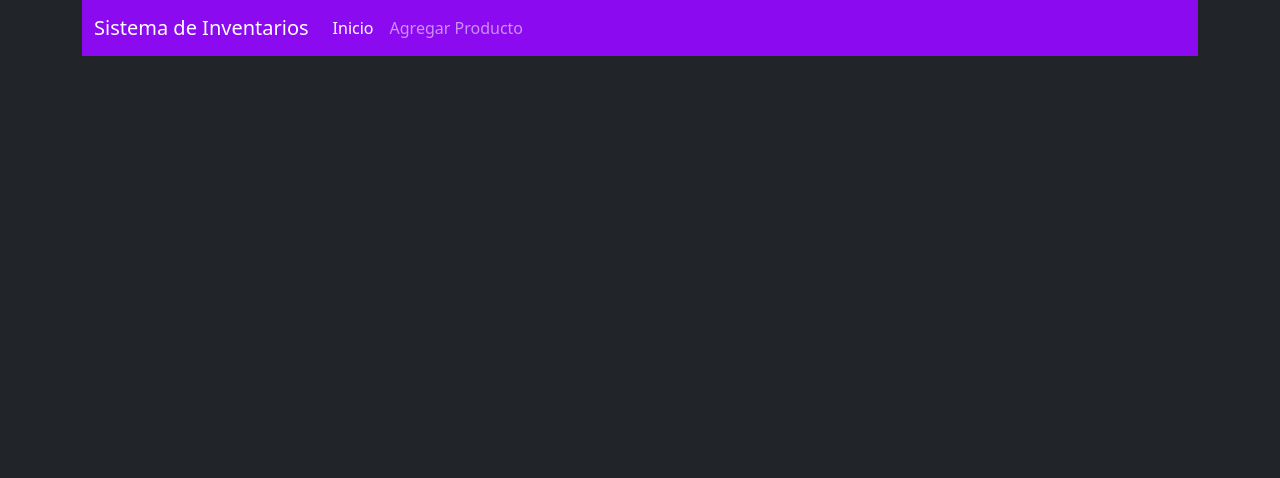
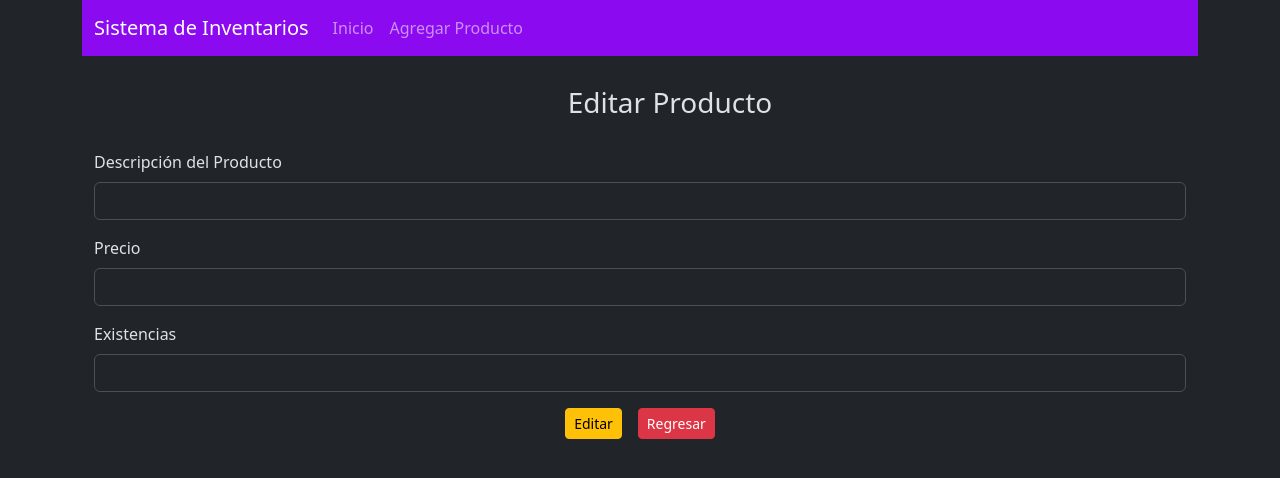
Before and after one commit to carlosninacio/practica_fullstack, an Angular app in the folder frontend/inventario-app/: page /editar-producto/1 in a window 1280 px wide. Before the commit this address led to /. Shown: the top 478 px of the page. Built offline with nearby package versions, Linux system fonts and the light colour scheme; no server answers.

Commit message:
Componente editar producto y metodo put para editar en back

```diff
--- a/frontend/inventario-app/src/app/app.routes.ts
+++ b/frontend/inventario-app/src/app/app.routes.ts
@@ -1,10 +1,12 @@
 import { Routes } from '@angular/router';
 import { ProductoLista } from './producto-lista/producto-lista';
 import { AgregarProducto } from './agregar-producto/agregar-producto';
+import { EditarProducto } from './editar-producto/editar-producto';
 
 //http://localhost:4200/productos
 export const routes: Routes = [
     {path: 'productos', component: ProductoLista},
     {path: '', redirectTo: 'productos', pathMatch: 'full'},
     {path: 'agregar-producto', component: AgregarProducto},
+    {path: 'editar-producto/:id', component: EditarProducto}
 ];
--- /dev/null
+++ b/frontend/inventario-app/src/app/editar-producto/editar-producto.html
@@ -0,0 +1,26 @@
+<div class="container">
+    <div class="container text-center" style="margin: 30px;">
+        <h3>Editar Producto</h3>
+    </div>
+    <form (ngSubmit)="onSubmit()">
+  <div class="mb-3">
+    <label for="descripcion" class="form-label">Descripción del Producto</label>
+    <input type="text" class="form-control" id="descripcion" name="descripcion"
+    [(ngModel)]="producto.descripcion">
+  </div>
+  <div class="mb-3">
+    <label for="precio" class="form-label">Precio</label>
+    <input type="number" class="form-control" id="precio" name="precio"
+    [(ngModel)]="producto.precio">
+  </div>
+    <div class="mb-3">
+    <label for="existencias" class="form-label">Existencias</label>
+    <input type="text" class="form-control" id="existencias" name="existencias"
+    [(ngModel)]="producto.existencias">
+  </div>
+  <div class="text-center">
+      <button type="submit" class="btn btn-warning btn-sm me-3">Editar</button>
+      <a href="/" class="btn btn-danger btn-sm">Regresar</a>
+  </div>
+</form>
+</div>
--- /dev/null
+++ b/frontend/inventario-app/src/app/editar-producto/editar-producto.ts
@@ -0,0 +1,31 @@
+import { Component, inject } from '@angular/core';
+import { Producto } from '../producto';
+import { ProductoService } from '../producto.service';
+import { ActivatedRoute } from '@angular/router';
+import { FormsModule } from '@angular/forms';
+
+@Component({
+  selector: 'app-editar-producto',
+  imports: [FormsModule],
+  templateUrl: './editar-producto.html'
+})
+export class EditarProducto {
+  producto : Producto = new Producto();
+  id !: number;
+
+  private productoServicio = inject(ProductoService);
+  private ruta = inject(ActivatedRoute);
+
+  ngOnInit() {
+    this.id = this.ruta.snapshot.params['id'];
+    this.productoServicio.obtenerProductoPorId(this.id).subscribe({
+      next: (datos) => this.producto = datos,
+      error: (errores: any) => console.log(errores)
+    });
+  }
+
+  onSubmit() {
+    // editar producto
+  }
+
+}
--- a/frontend/inventario-app/src/app/producto-lista/producto-lista.html
+++ b/frontend/inventario-app/src/app/producto-lista/producto-lista.html
@@ -10,6 +10,7 @@
         <th scope="col">Descripción del Producto</th>
         <th scope="col">Precio</th>
         <th scope="col">Existencias</th>
+        <th scope="col" class="text-center">Acciones</th>
       </tr>
     </thead>
     <tbody>
@@ -19,6 +20,11 @@
           <td>{{producto.descripcion}}</td>
           <td>{{producto.precio}}</td>
           <td>{{producto.existencias}}</td>
+          <td class="text-center">
+            <div>
+              <button (click)="editarProducto(producto.idProducto)" class="btn btn-warning btn-sm me-3">Editar</button>
+            </div>
+          </td>
         </tr>
       }
     </tbody>
--- a/frontend/inventario-app/src/app/producto-lista/producto-lista.ts
+++ b/frontend/inventario-app/src/app/producto-lista/producto-lista.ts
@@ -1,6 +1,7 @@
 import { Component, inject } from '@angular/core';
 import { Producto } from '../producto';
 import { ProductoService } from '../producto.service';
+import { Router } from '@angular/router';
 
 @Component({
   selector: 'app-producto-lista',
@@ -11,6 +12,7 @@
   productos!: Producto[];
 
   private productoServicio = inject(ProductoService)
+  private enrutador = inject(Router);
 
   ngOnInit() {
     // Cargar los productos
@@ -29,4 +31,9 @@
       }
     );
   }
+
+  editarProducto(id: number) {
+    this.enrutador.navigate(['editar-producto', id]);
+  }
+
 }
--- a/frontend/inventario-app/src/app/producto.service.ts
+++ b/frontend/inventario-app/src/app/producto.service.ts
@@ -19,4 +19,8 @@
     return this.clienteHttp.post(this.urlBase, producto);
   }
 
+  obtenerProductoPorId(id: number) {
+    return this.clienteHttp.get<Producto>(`${this.urlBase}/${id}`);
+  }
+
 }
```
Also changed, not shown: 1 other file (tests, documents, lock files or other folders).
